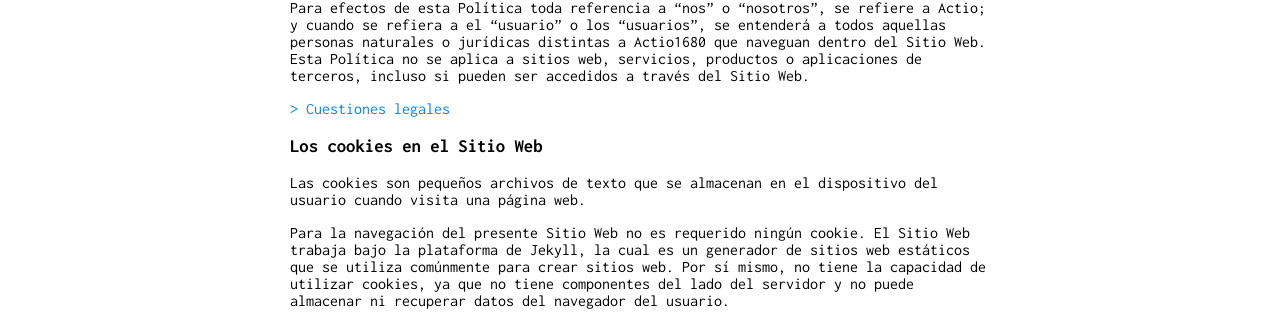
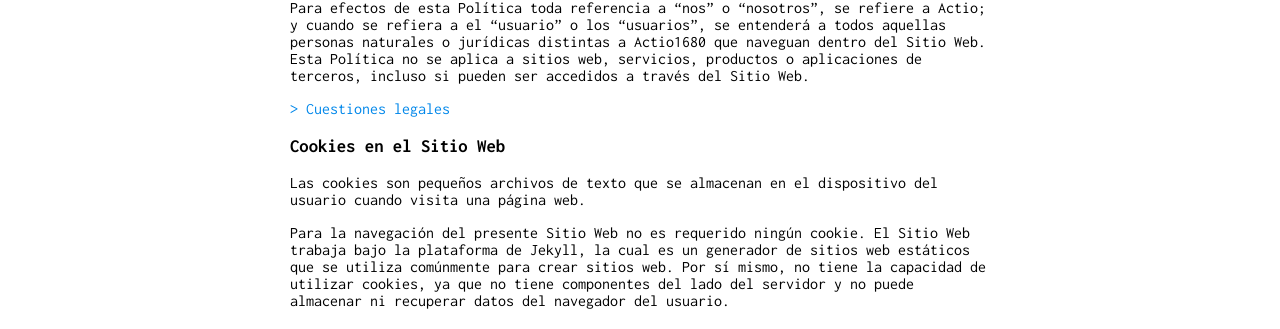
Before and after one commit to actio1680/actio1680.github.io, a Jekyll site: the page built from administracion/politica-cookies.md, in a window 1280 px wide. Shown: the part 278-607 px from the top of the page. Built offline with Jekyll 4.4.1, drawn with Linux system fonts in a browser that asks for light colours; our own code applies the rules of GitHub Pages for plain Markdown files.

Commit message:
Update politica-cookies.md

```diff
--- a/administracion/politica-cookies.md
+++ b/administracion/politica-cookies.md
@@ -9,7 +9,7 @@ Para efectos de esta Política toda referencia a “nos” o “nosotros”, se
 
 [> Cuestiones legales](/legal.md)
 
-### Los cookies en el Sitio Web
+### Cookies en el Sitio Web
 Las cookies son pequeños archivos de texto que se almacenan en el dispositivo del usuario cuando visita una página web.
 
 Para la navegación del presente Sitio Web no es requerido ningún cookie. El Sitio Web trabaja bajo la plataforma de Jekyll, la cual es un generador de sitios web estáticos que se utiliza comúnmente para crear sitios web. Por sí mismo, no tiene la capacidad de utilizar cookies, ya que no tiene componentes del lado del servidor y no puede almacenar ni recuperar datos del navegador del usuario.
```
